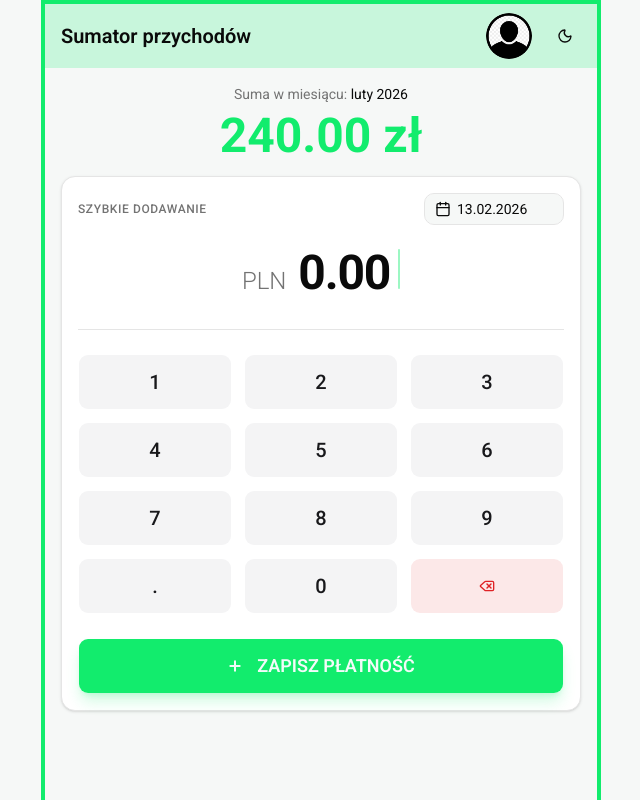
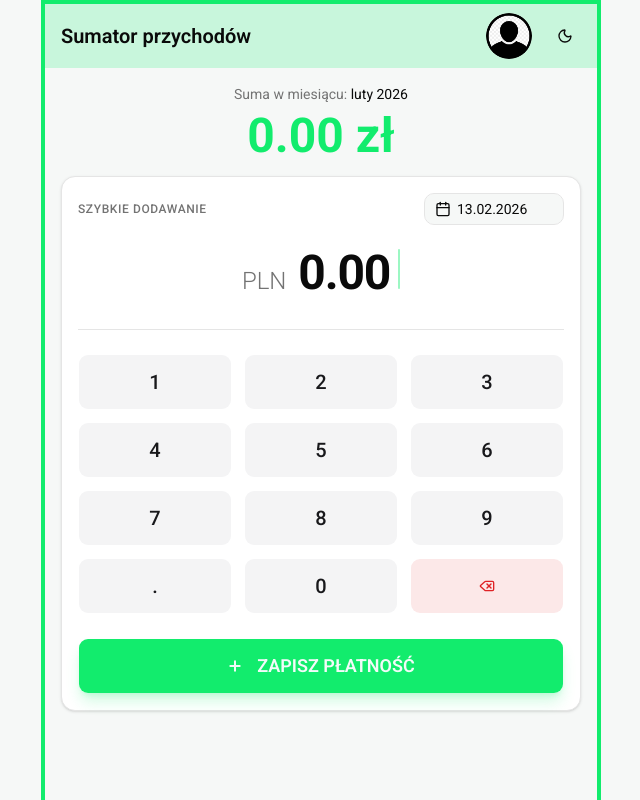
Before and after one commit to ajarek/next-16-ep-17-revenue_totalizer, a Next.js app: page / in a window 1280 px wide. Shown: the top 800 px of the page, without its empty margins (319-959 px from the left). Built offline with nearby package versions, Linux system fonts and the light colour scheme.

Commit message:
feat: Implement revenue totalizer application with a calculator component for adding revenue records and defining their types.

```diff
--- a/app/page.tsx
+++ b/app/page.tsx
@@ -1,7 +1,13 @@
+
+"use client"
+
 import Calculator from "@/components/Calculator"
-
+import { useRecordsStore } from "@/store/recordsStore"
+import {useCurrentUserStore} from "@/store/currentUserStore"
 export default function Home() {
   const currentDate = new Date()
+  const {items} = useRecordsStore()
+  const {currentUser} = useCurrentUserStore()
   return (
     <div className='w-full min-h-screen flex flex-col items-center justify-start gap-4  p-4'>
       <div className='flex flex-col items-center justify-center gap-2 '>
@@ -14,8 +20,9 @@ export default function Home() {
             year: "numeric",
           })}{" "}
         </p>
-        <h1 className='text-5xl font-bold text-primary'>240.00 zł</h1>
-
+        <h1 className='text-5xl font-bold text-primary'>{(items
+          .filter((item) => item.user_name === currentUser?.name)
+          .reduce((total, item) => total + item.amount, 0)).toFixed(2)} zł</h1>
       </div>
 
       <Calculator />
--- a/components/Calculator.tsx
+++ b/components/Calculator.tsx
@@ -5,13 +5,15 @@ import { Calendar, Delete, Plus } from "lucide-react"
 import { Button } from "@/components/ui/button"
 import { cn } from "@/lib/utils"
 import DatePicker from "./DatePicker"
-import { useRecordsStore } from "@/store/cartStore"
+import { useRecordsStore } from "@/store/recordsStore"
+import {useCurrentUserStore} from "@/store/currentUserStore"
 
 export default function Calculator() {
   const [amount, setAmount] = useState("0.00")
   const [isTyping, setIsTyping] = useState(false)
   const [date, setDate] = useState<Date | undefined>(new Date())
   const { addItemToRecords } = useRecordsStore()
+  const {currentUser} = useCurrentUserStore()
 
   const handlePress = (key: string) => {
     if (key === "DEL") {
@@ -108,6 +110,7 @@ export default function Calculator() {
             id: Date.now(),
             amount: parseFloat(amount),
             date: date || new Date(),
+            user_name: currentUser?.name || "nieznany",
           })
           setAmount("0.00")
           setIsTyping(false)
--- a/types/typeRecord.ts
+++ b/types/typeRecord.ts
@@ -2,4 +2,5 @@ export interface Record {
     id: number
     amount: number
     date: Date
+    user_name: string
 }
```
Also changed, not shown: store/recordsStore.tsx (renamed from store/cartStore.tsx).
